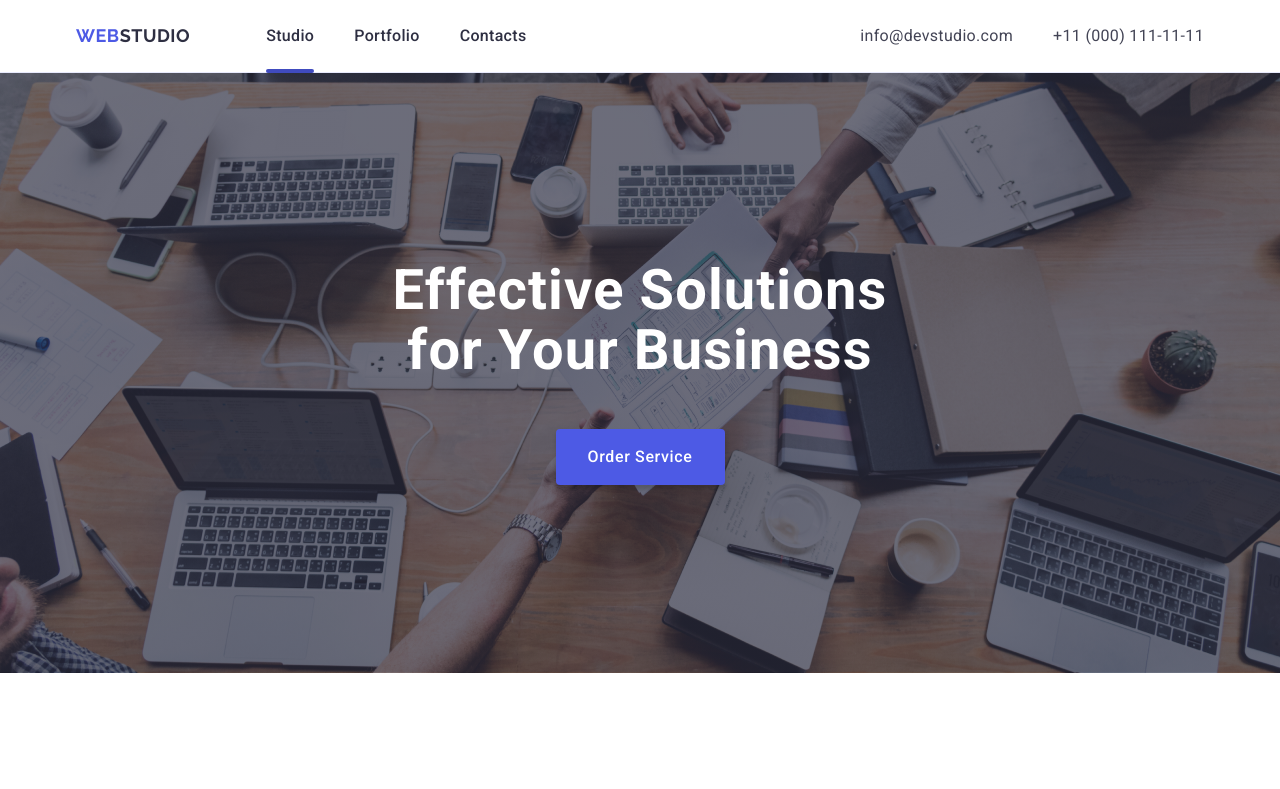
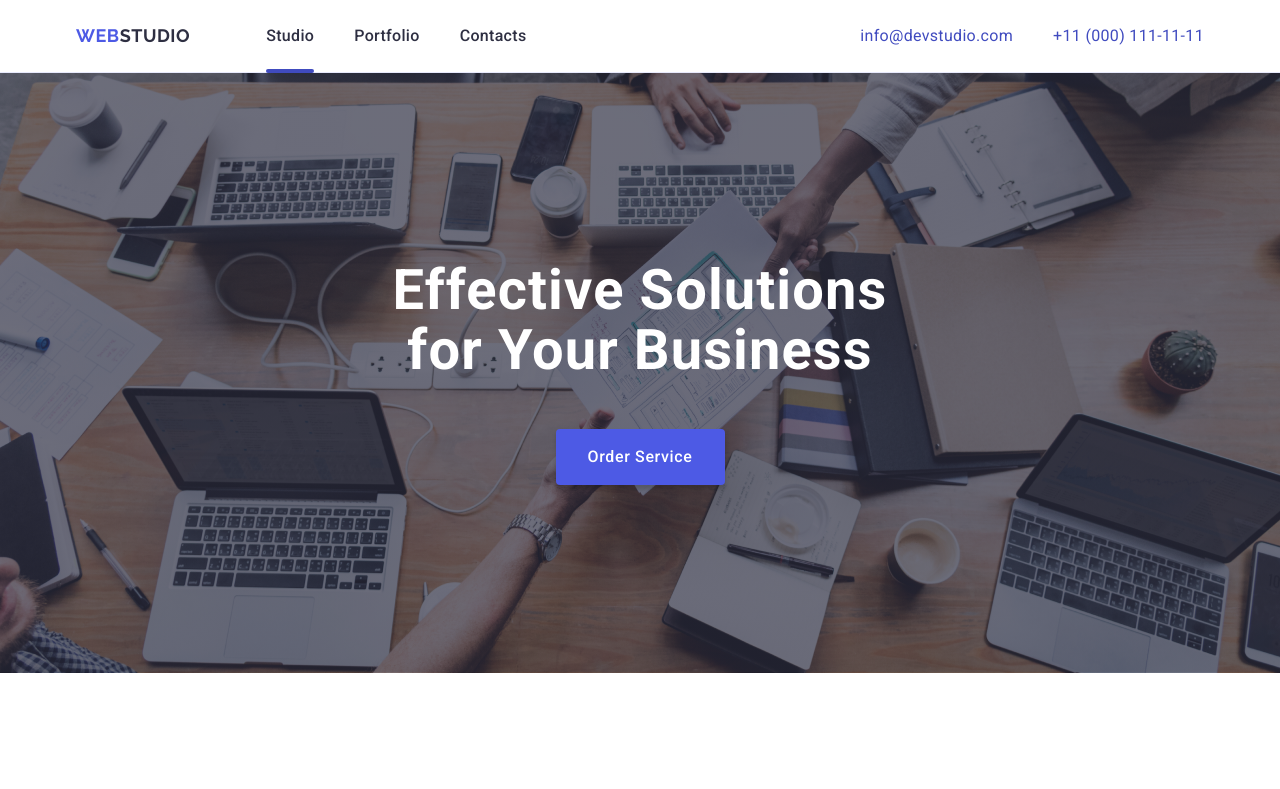
Before and after one commit to ValeriiaKru/goit-markup-hw-04, a plain HTML site: page index.html in a window 1280 px wide. Shown: the top 789 px of the page. Drawn offline with nearby package versions, Linux system fonts and the light colour scheme.

Commit message:
commit message

```diff
--- a/css/styles.css
+++ b/css/styles.css
@@ -138,7 +138,7 @@ bottom: -1px;
     font-size: 16px;
     line-height: 1.5;
     letter-spacing: 0.02em;
-    color: #434455;
+    color: #404bbf;
     padding-top: 24px;
     padding-bottom: 24px;
     transition: color 250ms cubic-bezier(0.4, 0, 0.2, 1);
@@ -176,7 +176,7 @@ bottom: -1px;
         border: none;
         border-radius: 4px;
         box-shadow: 0px 4px 4px 0px rgba(0, 0, 0, 0.15);
-        background-color: 250ms cubic-bezier(0.4, 0, 0.2, 1);
+        transition: background-color 250ms cubic-bezier(0.4, 0, 0.2, 1);
 }
 
 .my-main-page-container {
```
